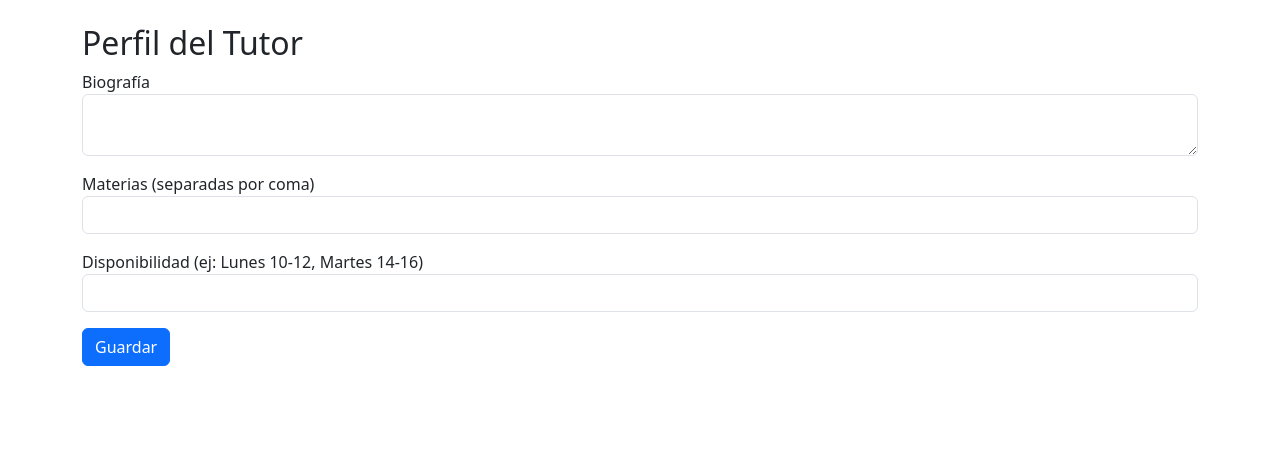
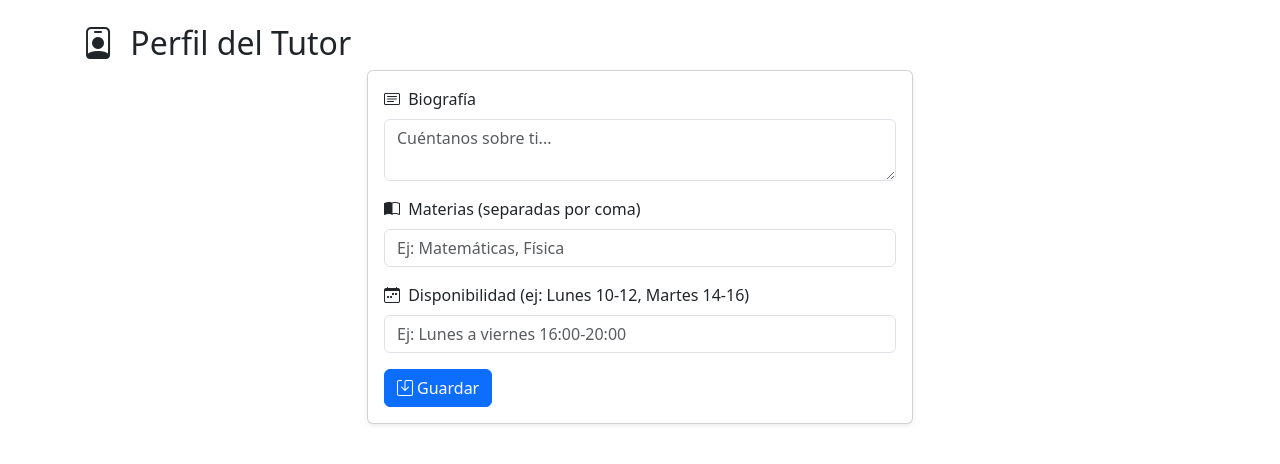
Before and after one commit to JulianLucas/webTutorias, a Flask app: template app/templates/tutor_profile.html in a window 1280 px wide. Shown: the part 78-542 px from the top of the page. Run offline with Flask 3, Linux system fonts and the light colour scheme; the template is opened without the code that fills it: values that come from a table or form of the project are taken from there, others are empty.

Commit message:
Update tutor_profile.html

```diff
--- a/app/templates/tutor_profile.html
+++ b/app/templates/tutor_profile.html
@@ -1,12 +1,48 @@
 {% extends 'base.html' %}
 {% block title %}Perfil Tutor{% endblock %}
 {% block content %}
-<h2>Perfil del Tutor</h2>
-<form method="POST">
-    {{ form.hidden_tag() }}
-    <div class="mb-3">{{ form.bio.label }} {{ form.bio(class="form-control") }}</div>
-    <div class="mb-3">{{ form.subjects.label }} {{ form.subjects(class="form-control") }}</div>
-    <div class="mb-3">{{ form.availability.label }} {{ form.availability(class="form-control") }}</div>
-    <button type="submit" class="btn btn-primary">Guardar</button>
-</form>
+<h2><i class="bi bi-person-badge me-2"></i> Perfil del Tutor</h2>
+<div class="row justify-content-center">
+  <div class="col-12 col-md-8 col-lg-6">
+    <div class="card shadow-sm">
+      <div class="card-body">
+        <form method="POST" id="tutor-profile-form" novalidate>
+          {{ form.hidden_tag() }}
+          <div class="mb-3">
+            <label class="form-label" for="bio"><i class="bi bi-card-text me-1"></i> {{ form.bio.label }}</label>
+            {{ form.bio(class="form-control", id="bio", placeholder="Cuéntanos sobre ti...", aria_label="Biografía") }}
+          </div>
+          <div class="mb-3">
+            <label class="form-label" for="subjects"><i class="bi bi-book-half me-1"></i> {{ form.subjects.label }}</label>
+            {{ form.subjects(class="form-control", id="subjects", placeholder="Ej: Matemáticas, Física", aria_label="Materias") }}
+          </div>
+          <div class="mb-3">
+            <label class="form-label" for="availability"><i class="bi bi-calendar-week me-1"></i> {{ form.availability.label }}</label>
+            {{ form.availability(class="form-control", id="availability", placeholder="Ej: Lunes a viernes 16:00-20:00", aria_label="Disponibilidad") }}
+          </div>
+          <button type="submit" class="btn btn-primary d-flex align-items-center">
+            <i class="bi bi-save me-1"></i> Guardar
+          </button>
+        </form>
+      </div>
+    </div>
+  </div>
+</div>
+<script>
+  document.addEventListener('DOMContentLoaded', function() {
+    const form = document.getElementById('tutor-profile-form');
+    if (form) {
+      form.querySelectorAll('input, textarea, select').forEach(function(input) {
+        input.addEventListener('invalid', function() {
+          input.classList.add('is-invalid');
+        });
+        input.addEventListener('input', function() {
+          if (input.validity.valid) {
+            input.classList.remove('is-invalid');
+          }
+        });
+      });
+    }
+  });
+</script>
 {% endblock %}
```
